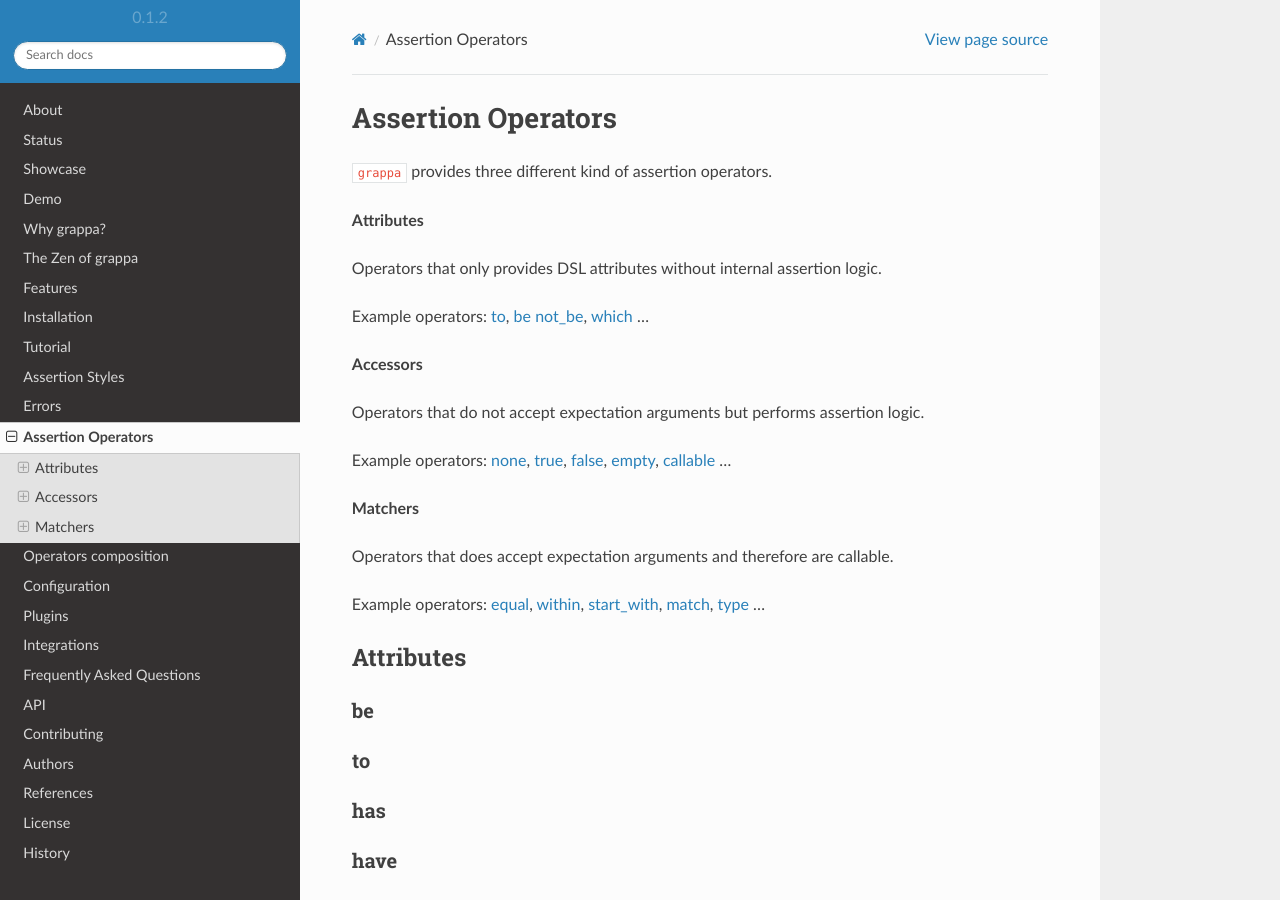
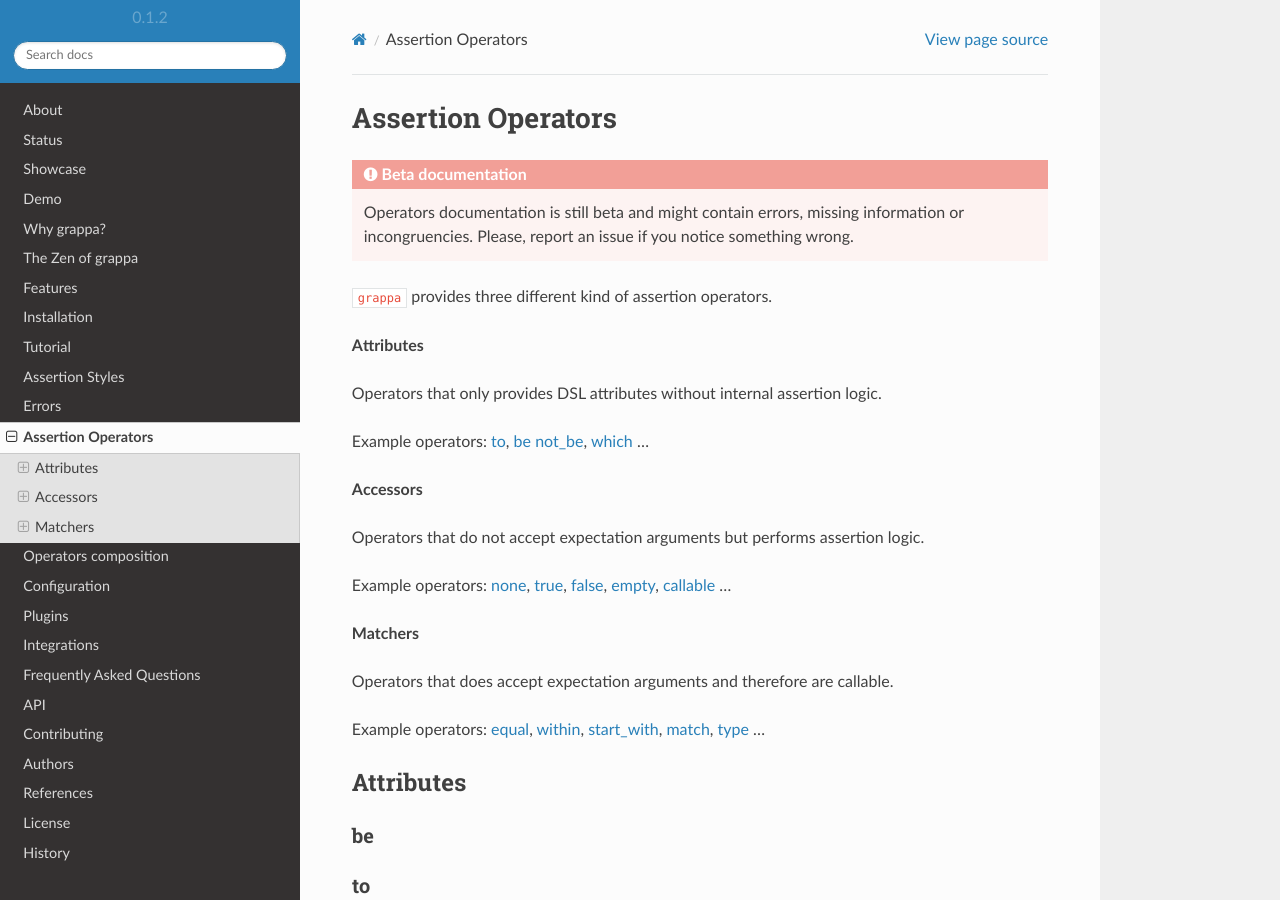
Before and after one commit to grappa-py/grappa, a Sphinx documentation site: the page built from docs/operators.rst, in a window 1280 px wide and 900 px high. Built offline with Sphinx 7.4.7 and the Read the Docs theme 2.0.0, drawn with Linux system fonts in a browser that asks for light colours.

Commit message:
refactor(docs): add beta status documentation notice

```diff
--- a/docs/index.rst
+++ b/docs/index.rst
@@ -2,7 +2,7 @@ Contents
 --------
 
 .. toctree::
-   :maxdepth: 1
+   :maxdepth: 2
 
    intro
    tutorial
--- a/docs/operators.rst
+++ b/docs/operators.rst
@@ -1,5 +1,12 @@
 Assertion Operators
 ===================
+
+.. admonition:: Beta documentation
+    :class: error
+
+    Operators documentation is still beta and might contain errors, missing information or incongruencies.
+    Please, report an issue if you notice something wrong.
+
 
 ``grappa`` provides three different kind of assertion operators.
 
```
